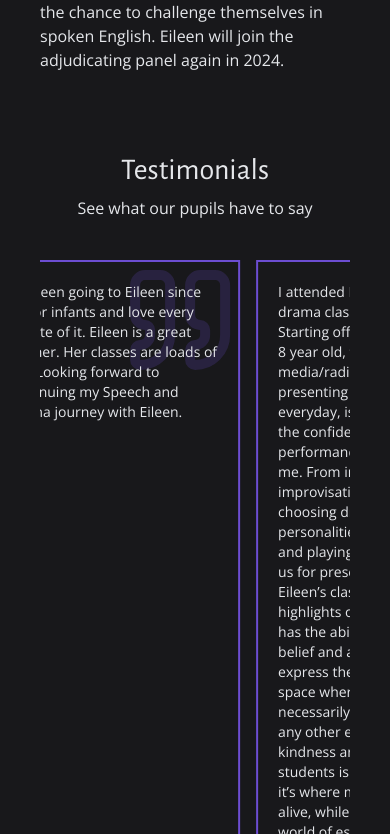
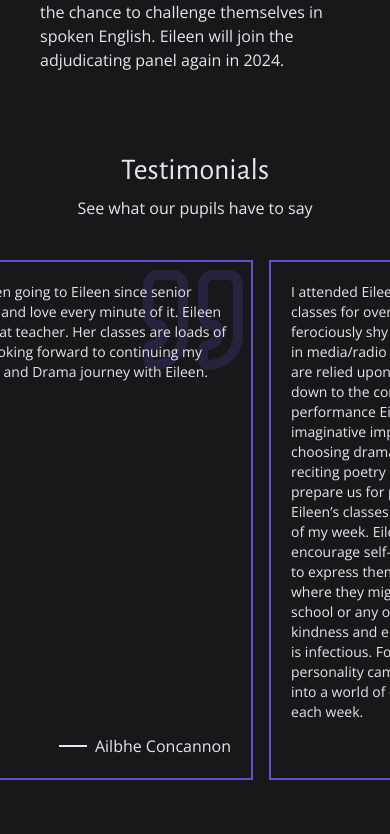
Before and after one commit to kailafitz/eileen-fitzgerald-school, a Next.js app: page /about in a window 390 px wide. Shown: the part 1450-2284 px from the top of the page. Built offline with nearby package versions, Linux system fonts and the light colour scheme.

Commit message:
Testimonials sizing better adjusted for smaller screens but reducing margins

```diff
--- a/app/about/page.tsx
+++ b/app/about/page.tsx
@@ -69,9 +69,9 @@ const About = () => {
       />
       <Container>
         <Staff />
-        <Testimonials />
         <ScrollToTop />
       </Container>
+      <Testimonials />
       <ActionBanner />
     </>
   );
--- a/components/custom/testimonials.tsx
+++ b/components/custom/testimonials.tsx
@@ -9,6 +9,7 @@ import {
 import Autoplay from "embla-carousel-autoplay";
 import { Quote } from "lucide-react";
 import SectionHeading from "./sectionHeading";
+import Container from "./container";
 
 const testimonials = [
   {
@@ -68,9 +69,8 @@ const testimonials = [
   },
 ];
 
-const Testimonials = () => {
-  return (
-    <div className="pb-20" id="testimonials">
+const TestimonialsCarousel = ({ className }: { className?: string }) => (
+  <div className={`pb-20 ${className}`} id="testimonials">
     <SectionHeading
       title="Testimonials"
       subtitle="See what our pupils have to say"
@@ -113,6 +113,16 @@ const Testimonials = () => {
     </Carousel>
   </div>
 );
+
+const Testimonials = () => {
+  return (
+    <>
+      <Container className="hidden lg:block">
+        <TestimonialsCarousel />
+      </Container>
+      <TestimonialsCarousel className="block lg:hidden" />
+    </>
+  );
 };
 
 export default Testimonials;
--- a/components/ui/carousel.tsx
+++ b/components/ui/carousel.tsx
@@ -206,7 +206,7 @@ const CarouselPrevious = React.forwardRef<
       variant={variant}
       size={size}
       className={cn(
-        "absolute hidden sm:flex h-8 w-8 rounded-full bg-primary border-primary border-2",
+        "absolute hidden lg:flex h-8 w-8 rounded-full bg-primary border-primary border-2",
         orientation === "horizontal"
           ? "-left-12 top-1/2 -translate-y-1/2"
           : "-top-12 left-1/2 -translate-x-1/2 rotate-90",
@@ -235,7 +235,7 @@ const CarouselNext = React.forwardRef<
       variant={variant}
       size={size}
       className={cn(
-        "absolute hidden sm:flex h-8 w-8 rounded-full bg-primary border-primary border-2",
+        "absolute hidden lg:flex h-8 w-8 rounded-full bg-primary border-primary border-2",
         orientation === "horizontal"
           ? "-right-12 top-1/2 -translate-y-1/2"
           : "-bottom-12 left-1/2 -translate-x-1/2 rotate-90",
```
Lines whose indentation alone changed are shown as unchanged.
